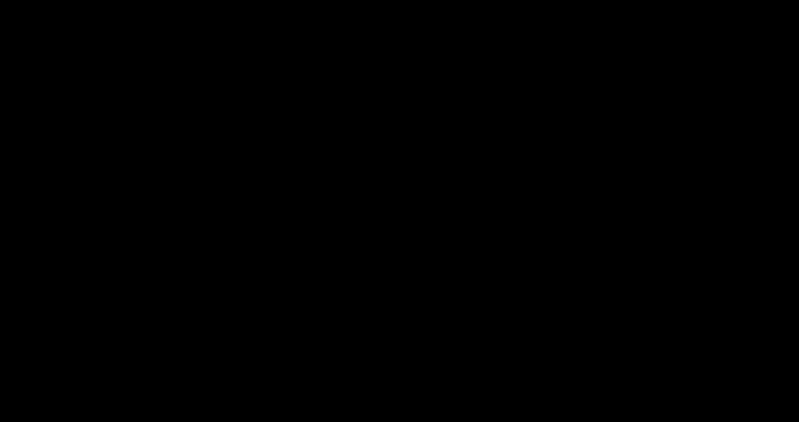
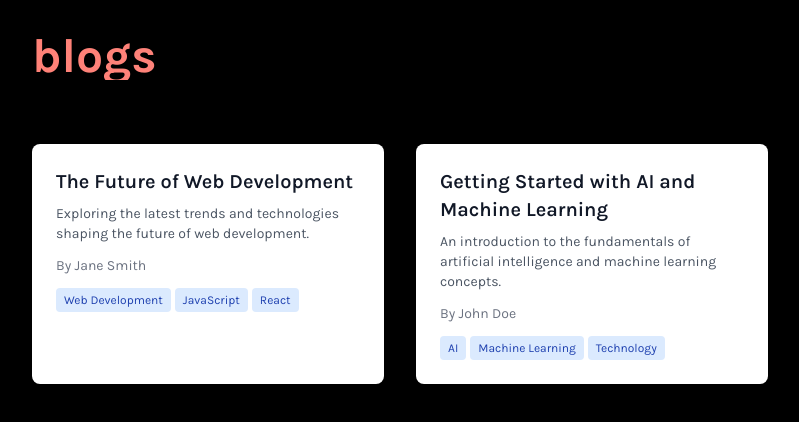
Before and after one commit to illuminaite/illuminaite.github.io, a Next.js app: page /blogs in a window 1280 px wide. Before the commit this address had no page. Shown: the top 422 px of the page, without its empty margins (48-847 px from the left). Built offline with nearby package versions, Linux system fonts and the light colour scheme.

Commit message:
add basic files

```diff
--- /dev/null
+++ b/app/blogs/[slug]/page.tsx
@@ -0,0 +1,48 @@
+import { notFound } from 'next/navigation';
+import BlogPage from '@/components/blogs/BlogPage';
+import { Blog } from '@/types/blog';
+import fs from 'fs';
+import path from 'path';
+
+interface BlogPageProps {
+    params: {
+        slug: string;
+    };
+}
+
+export async function generateStaticParams() {
+    const blogsDirectory = path.join(process.cwd(), 'data/blogs');
+
+    try {
+        const files = fs.readdirSync(blogsDirectory);
+        const jsonFiles = files.filter(file => file.endsWith('.json'));
+
+        return jsonFiles.map(file => ({
+            slug: file.replace('.json', '')
+        }));
+    } catch (error) {
+        console.error('Error reading blogs directory:', error);
+        return [];
+    }
+}
+
+async function getBlogBySlug(slug: string): Promise<Blog | null> {
+    try {
+        const filePath = path.join(process.cwd(), 'data/blogs', `${slug}.json`);
+        const fileContents = fs.readFileSync(filePath, 'utf8');
+        return JSON.parse(fileContents);
+    } catch (error) {
+        console.error(`Error reading blog ${slug}:`, error);
+        return null;
+    }
+}
+
+export default async function DynamicBlogPage({ params }: BlogPageProps) {
+    const blog = await getBlogBySlug(params.slug);
+
+    if (!blog) {
+        notFound();
+    }
+
+    return <BlogPage blog={blog} />;
+}
--- /dev/null
+++ b/app/blogs/page.tsx
@@ -0,0 +1,7 @@
+import BlogsDashboard from '@/components/blogs/BlogsDashboard'
+
+export default function Blogs() {
+    return (
+        <BlogsDashboard />
+    )
+}
--- /dev/null
+++ b/components/blogs/BlogPage.tsx
@@ -0,0 +1,37 @@
+import { Blog } from '@/types/blog';
+
+interface BlogPageProps {
+    blog: Blog;
+}
+
+export default function BlogPage({ blog }: BlogPageProps) {
+    return (
+        <div className="max-w-4xl mx-auto px-4 py-8">
+            <article className="prose prose-lg max-w-none">
+                <header className="mb-8">
+                    <h1 className="text-4xl font-bold text-gray-900 mb-4">{blog.title}</h1>
+                    <div className="flex items-center text-sm text-gray-600 mb-4">
+                        <span className="mr-4">By {blog.author}</span>
+                        <span className="mr-4">{blog.date}</span>
+                    </div>
+                    <p className="text-lg text-gray-700 mb-6">{blog.excerpt}</p>
+                    <div className="flex flex-wrap gap-2">
+                        {blog.tags.map((tag, index) => (
+                            <span
+                                key={index}
+                                className="px-3 py-1 bg-blue-100 text-blue-800 rounded-full text-sm"
+                            >
+                                {tag}
+                            </span>
+                        ))}
+                    </div>
+                </header>
+
+                <div
+                    className="prose prose-lg max-w-none"
+                    dangerouslySetInnerHTML={{ __html: blog.content.replace(/\n/g, '<br>') }}
+                />
+            </article>
+        </div>
+    );
+}
--- /dev/null
+++ b/components/blogs/BlogsDashboard.tsx
@@ -0,0 +1,75 @@
+import Link from 'next/link';
+import { Blog } from '@/types/blog';
+import fs from 'fs';
+import path from 'path';
+
+async function getAllBlogs(): Promise<Blog[]> {
+    const blogsDirectory = path.join(process.cwd(), 'data/blogs');
+
+    try {
+        const files = fs.readdirSync(blogsDirectory);
+        const jsonFiles = files.filter(file => file.endsWith('.json'));
+
+        const blogs = jsonFiles.map(file => {
+            const filePath = path.join(blogsDirectory, file);
+            const fileContents = fs.readFileSync(filePath, 'utf8');
+            return JSON.parse(fileContents);
+        });
+
+        // Sort blogs by date (newest first)
+        return blogs.sort((a, b) => new Date(b.date).getTime() - new Date(a.date).getTime());
+    } catch (error) {
+        console.error('Error reading blogs:', error);
+        return [];
+    }
+}
+
+export default async function BlogsDashboard() {
+    const blogs = await getAllBlogs();
+
+    return (
+        <div className="max-w-6xl mx-auto px-4 py-8">
+            <h1 className="text-4xl lg:text-5xl font-bold mb-16 gradient-text">
+                blogs
+            </h1>
+
+            <div className="grid gap-8 md:grid-cols-2 lg:grid-cols-3">
+                {blogs.map((blog) => (
+                    <Link
+                        key={blog.slug}
+                        href={`/blogs/${blog.slug}`}
+                        className="block bg-white rounded-lg shadow-md hover:shadow-lg transition-shadow duration-300 overflow-hidden"
+                    >
+                        <div className="p-6">
+                            <h2 className="text-xl font-semibold text-gray-900 mb-2 line-clamp-2">
+                                {blog.title}
+                            </h2>
+                            <p className="text-gray-600 text-sm mb-3 line-clamp-3">
+                                {blog.excerpt}
+                            </p>
+                            <div className="flex items-center justify-between text-sm text-gray-500">
+                                <span>By {blog.author}</span>
+                            </div>
+                            <div className="mt-3 flex flex-wrap gap-1">
+                                {blog.tags.slice(0, 3).map((tag, index) => (
+                                    <span
+                                        key={index}
+                                        className="px-2 py-1 bg-blue-100 text-blue-800 rounded text-xs"
+                                    >
+                                        {tag}
+                                    </span>
+                                ))}
+                            </div>
+                        </div>
+                    </Link>
+                ))}
+            </div>
+
+            {blogs.length === 0 && (
+                <div className="text-center py-12">
+                    <p className="text-gray-500 text-lg">No blogs available yet.</p>
+                </div>
+            )}
+        </div>
+    );
+}
--- /dev/null
+++ b/data/blogs/blog1.json
@@ -0,0 +1,10 @@
+{
+  "slug": "blog1",
+  "title": "Getting Started with AI and Machine Learning",
+  "author": "John Doe",
+  "date": "2024-01-15",
+  "excerpt": "An introduction to the fundamentals of artificial intelligence and machine learning concepts.",
+  "content": "# Getting Started with AI and Machine Learning\n\nArtificial Intelligence (AI) and Machine Learning (ML) are transforming the way we approach problem-solving in the digital age. This comprehensive guide will walk you through the fundamental concepts and practical applications.\n\n## What is Artificial Intelligence?\n\nAI refers to the simulation of human intelligence in machines that are programmed to think and learn like humans. It encompasses various subfields including machine learning, natural language processing, and computer vision.\n\n## Key Concepts in Machine Learning\n\n1. **Supervised Learning**: Learning with labeled training data\n2. **Unsupervised Learning**: Finding patterns in data without labels\n3. **Reinforcement Learning**: Learning through interaction with an environment\n\n## Getting Started\n\nTo begin your journey in AI and ML, start with:\n- Learning Python programming\n- Understanding statistics and linear algebra\n- Exploring popular frameworks like TensorFlow and PyTorch\n\n## Conclusion\n\nAI and ML offer exciting opportunities for innovation. With dedication and practice, anyone can start contributing to this rapidly evolving field.",
+  "tags": ["AI", "Machine Learning", "Technology", "Programming"],
+  "readTime": "5 min read"
+}
--- /dev/null
+++ b/data/blogs/blog2.json
@@ -0,0 +1,9 @@
+{
+  "slug": "blog2",
+  "title": "The Future of Web Development",
+  "author": "Jane Smith",
+  "date": "2024-01-20",
+  "excerpt": "Exploring the latest trends and technologies shaping the future of web development.",
+  "content": "content",
+  "tags": ["Web Development", "JavaScript", "React", "Technology"]
+}
--- /dev/null
+++ b/types/blog.ts
@@ -0,0 +1,9 @@
+export interface Blog {
+  slug: string;
+  title: string;
+  author: string;
+  date: string;
+  excerpt: string;
+  content: string;
+  tags: string[];
+}
```
